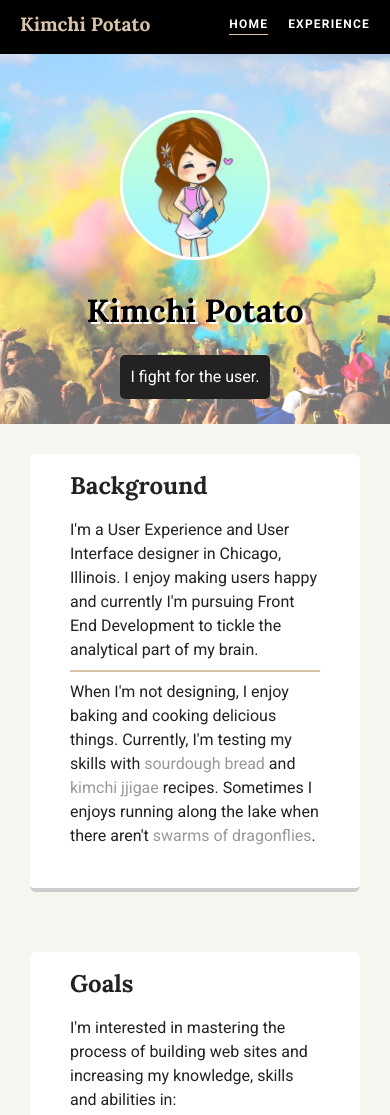
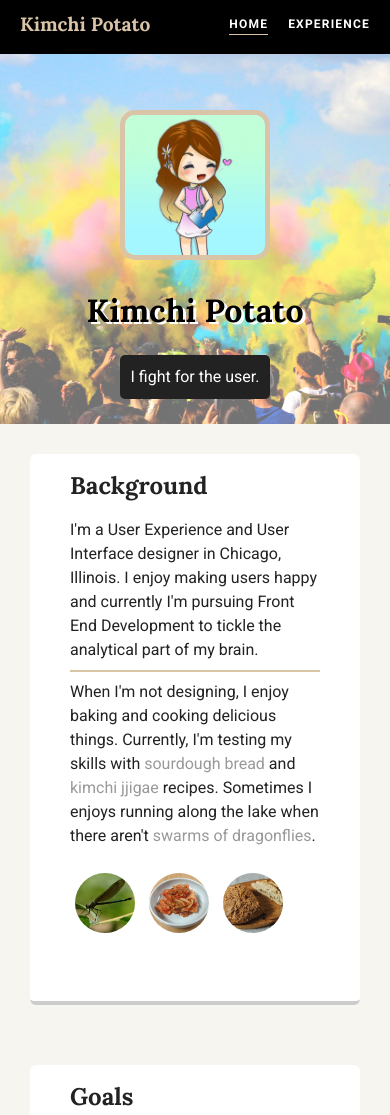
Before and after one commit to aloy42/First-Project, a plain HTML site: page index.html in a window 390 px wide. Shown: the top 1115 px of the page. Drawn offline with Linux system fonts and the light colour scheme; a web font is replaced by a local one.

Commit message:
Update to images adjust css to style images

```diff
--- a/css/styles.css
+++ b/css/styles.css
@@ -98,8 +98,8 @@ header .profile-image {
   margin-top: 50px;
   width: 150px;
   height: 150px;
-  border-radius: 50%;
-  border: 3px solid white;
+  border-radius: 10%;
+  border: 5px solid #dac4a7;
   transition: all .5s;
 }
 header .profile-image:hover {
@@ -138,6 +138,13 @@ h1.tag {
 }
 .card:hover {
   border-color: #dac4a7;
+}
+
+.card img.card_img {
+  width:100px;
+  height:100px;
+  border-radius:50%;
+  margin: 25px 5px;
 }
 
 ul.skills {
@@ -255,15 +262,22 @@ a.social:hover {
     ), url('../images/colorful.jpg') no-repeat center ;
     background-size: cover;
   }
-  p {
-    line-height: 1.5em;
-  }
+
 
 }
 
-@media screen and (max-width:770px) {
+@media screen and (max-width:975px) {
   p.tag.location {
     margin-bottom: 25px;
+  }
+  .card img.card_img {
+  width:60px;
+  height:60px;
+  border-radius:50%;
+  margin: 25px 5px;
+  }
+  p {
+    line-height: 1.5em;
   }
 }
 
--- a/index.html
+++ b/index.html
@@ -31,6 +31,9 @@
         <p>I'm a User Experience and User Interface designer in Chicago, Illinois. I enjoy making users happy and currently I'm pursuing Front End Development to tickle the analytical part of my brain.</p>
         <hr>
         <p>When I'm not designing, I enjoy baking and cooking delicious things. Currently, I'm testing my skills with <a href="https://www.theperfectloaf.com/best-sourdough-recipe/" target="_blank">sourdough bread</a> and <a href="http://www.maangchi.com/recipe/kimchi-jjigae" target="_blank">kimchi jjigae</a> recipes. Sometimes I enjoys running along the lake when there aren't <a href="https://www.dnainfo.com/chicago/20160803/lincoln-park/giant-dragonfly-swarms-are-coming-but-you-have-nothing-fear" target="_blank">swarms of dragonflies</a>.</p>
+        <img src="images/dragonfly.jpg" alt="dragonfly image" class="card_img">
+        <img src="images/kimchi.jpg" alt="kimchi image" class="card_img">
+        <img src="images/bread.jpg" alt="bread image" class="card_img">
       </div>
 
       <div class="card">
```
Also changed, not shown: images/bread.jpg (added), images/dragonfly.jpg (added), images/kimchi.jpg (added).
